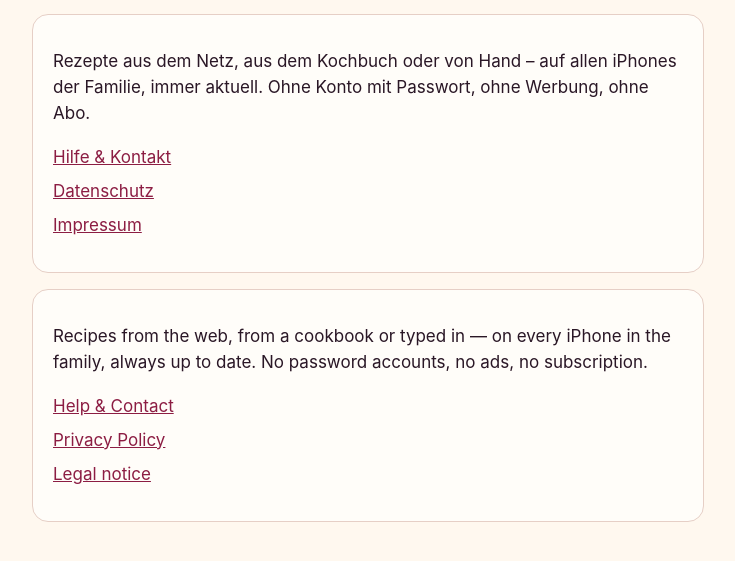
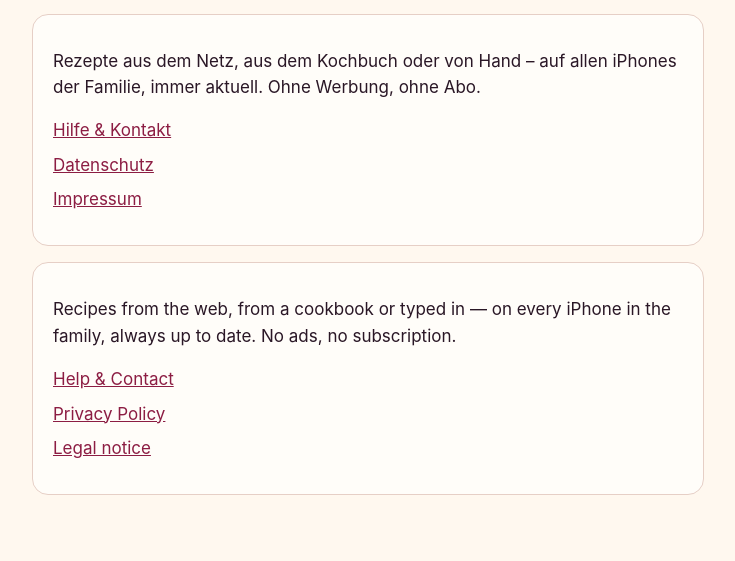
Before and after one commit to JohannesWSchmidt/rezept-rhino, a plain HTML site: page index.html in a window 1280 px wide. Shown: the part 389-950 px from the top of the page, without its empty margins (272-1007 px from the left). Drawn offline with Linux system fonts and the light colour scheme.

Commit message:
Start page: the short pitch as in the App Store

```diff
--- a/index.html
+++ b/index.html
@@ -18,7 +18,7 @@
 
 <div class="card" lang="de">
   <p>Rezepte aus dem Netz, aus dem Kochbuch oder von Hand – auf allen iPhones der Familie, immer
-  aktuell. Ohne Konto mit Passwort, ohne Werbung, ohne Abo.</p>
+  aktuell. Ohne Werbung, ohne Abo.</p>
   <ul class="links">
     <li><a href="hilfe.html#de">Hilfe &amp; Kontakt</a></li>
     <li><a href="datenschutz.html#de">Datenschutz</a></li>
@@ -28,7 +28,7 @@
 
 <div class="card" lang="en">
   <p>Recipes from the web, from a cookbook or typed in — on every iPhone in the family, always up to
-  date. No password accounts, no ads, no subscription.</p>
+  date. No ads, no subscription.</p>
   <ul class="links">
     <li><a href="hilfe.html#en">Help &amp; Contact</a></li>
     <li><a href="datenschutz.html#en">Privacy Policy</a></li>
```
